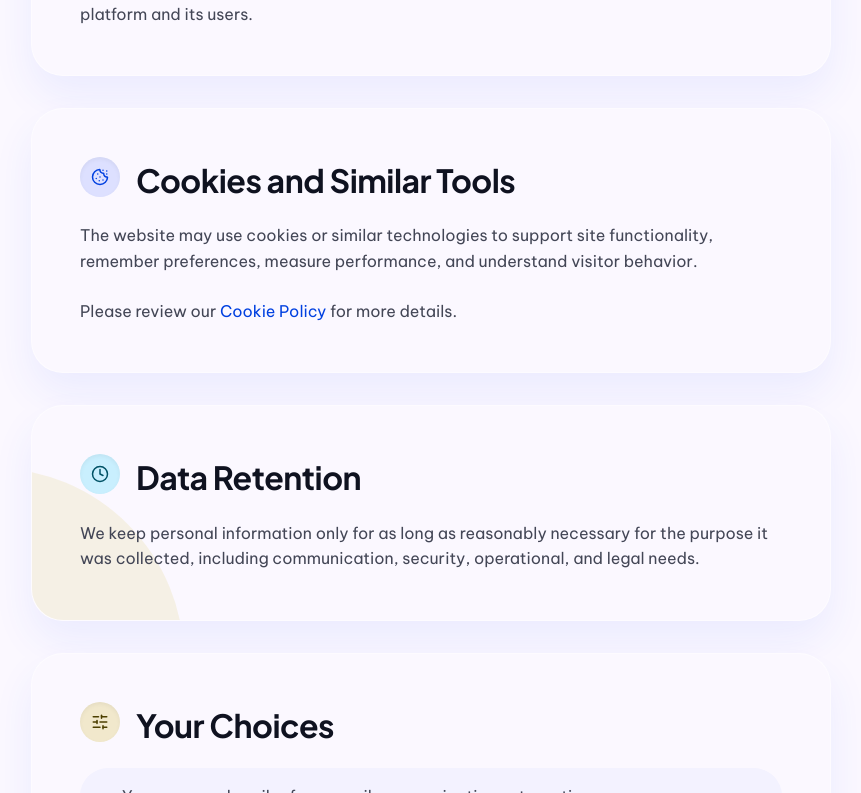
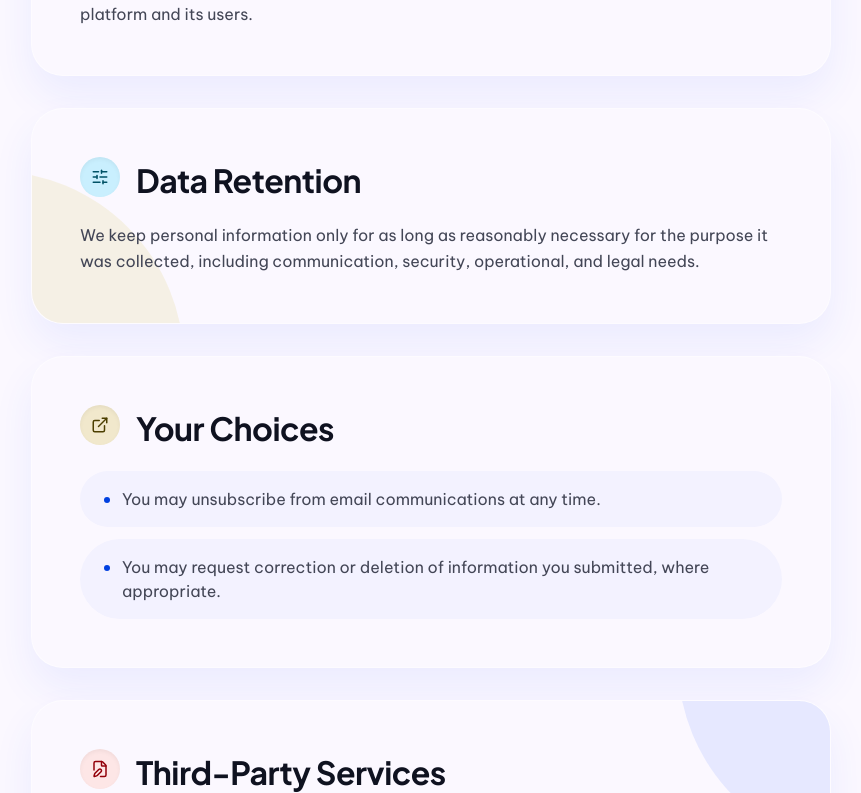
Before and after one commit to Upsert-Solution/landing-page, a Next.js app: page /privacy in a window 1280 px wide. Shown: the part 2007-2800 px from the top of the page, without its empty margins (369-1230 px from the left). Built offline with nearby package versions, Linux system fonts and the light colour scheme.

Commit message:
refactor: remove Cookie Policy section from Privacy page and footer links

```diff
--- a/app/privacy/page.tsx
+++ b/app/privacy/page.tsx
@@ -5,7 +5,6 @@ import {
   Database,
   Settings2,
   Share2,
-  Cookie,
   Clock,
   SlidersHorizontal,
   ExternalLink,
@@ -20,7 +19,6 @@ const sections = [
   { id: "information-we-collect", label: "Information We Collect", icon: Database },
   { id: "how-we-use-information", label: "How We Use Information", icon: Settings2 },
   { id: "information-sharing", label: "Information Sharing", icon: Share2 },
-  { id: "cookies", label: "Cookies and Similar Tools", icon: Cookie },
   { id: "data-retention", label: "Data Retention", icon: Clock },
   { id: "your-choices", label: "Your Choices", icon: SlidersHorizontal },
   { id: "third-party-services", label: "Third-Party Services", icon: ExternalLink },
@@ -232,25 +230,6 @@ const page = () => {
             </SectionCard>
 
             <SectionCard
-              id="cookies"
-              title="Cookies and Similar Tools"
-              icon={sections[4].icon}
-              colorClass={iconBubbleColors[0]}
-            >
-              <p className="relative z-10 body-lg text-doc-text-muted">
-                The website may use cookies or similar technologies to support site functionality, remember preferences,
-                measure performance, and understand visitor behavior.
-              </p>
-              <p className="relative z-10 body-lg text-doc-text-muted">
-                Please review our{" "}
-                <Link href="/cookies" className="text-doc-primary underline underline-offset-2 hover:text-accent-cyan-fg">
-                  Cookie Policy
-                </Link>{" "}
-                for more details.
-              </p>
-            </SectionCard>
-
-            <SectionCard
               id="data-retention"
               title="Data Retention"
               icon={sections[5].icon}
@@ -272,8 +251,7 @@ const page = () => {
               <BulletList
                 items={[
                   "You may unsubscribe from email communications at any time.",
-                  "You may request correction or deletion of information you submitted, where appropriate.",
-                  "You may manage cookies through your browser settings.",
+                  "You may request correction or deletion of information you submitted, where appropriate."
                 ]}
               />
             </SectionCard>
@@ -294,7 +272,7 @@ const page = () => {
             <SectionCard
               id="changes"
               title="Changes to This Policy"
-              icon={sections[8].icon}
+              icon={sections[7].icon}
               colorClass={iconBubbleColors[0]}
             >
               <p className="relative z-10 body-lg text-doc-text-muted">
--- a/src/components/layout/footer.tsx
+++ b/src/components/layout/footer.tsx
@@ -25,7 +25,6 @@ const quickLinks: FooterLink[] = [
 const companyLinks: FooterLink[] = [
   { name: "Terms & Conditions", href: "/terms" },
   { name: "Privacy Policy", href: "/privacy" },
-   { name: "Cookie Policy", href: "/cookie" },
 ];
 
 const socialLinks: SocialLink[] = [
```
